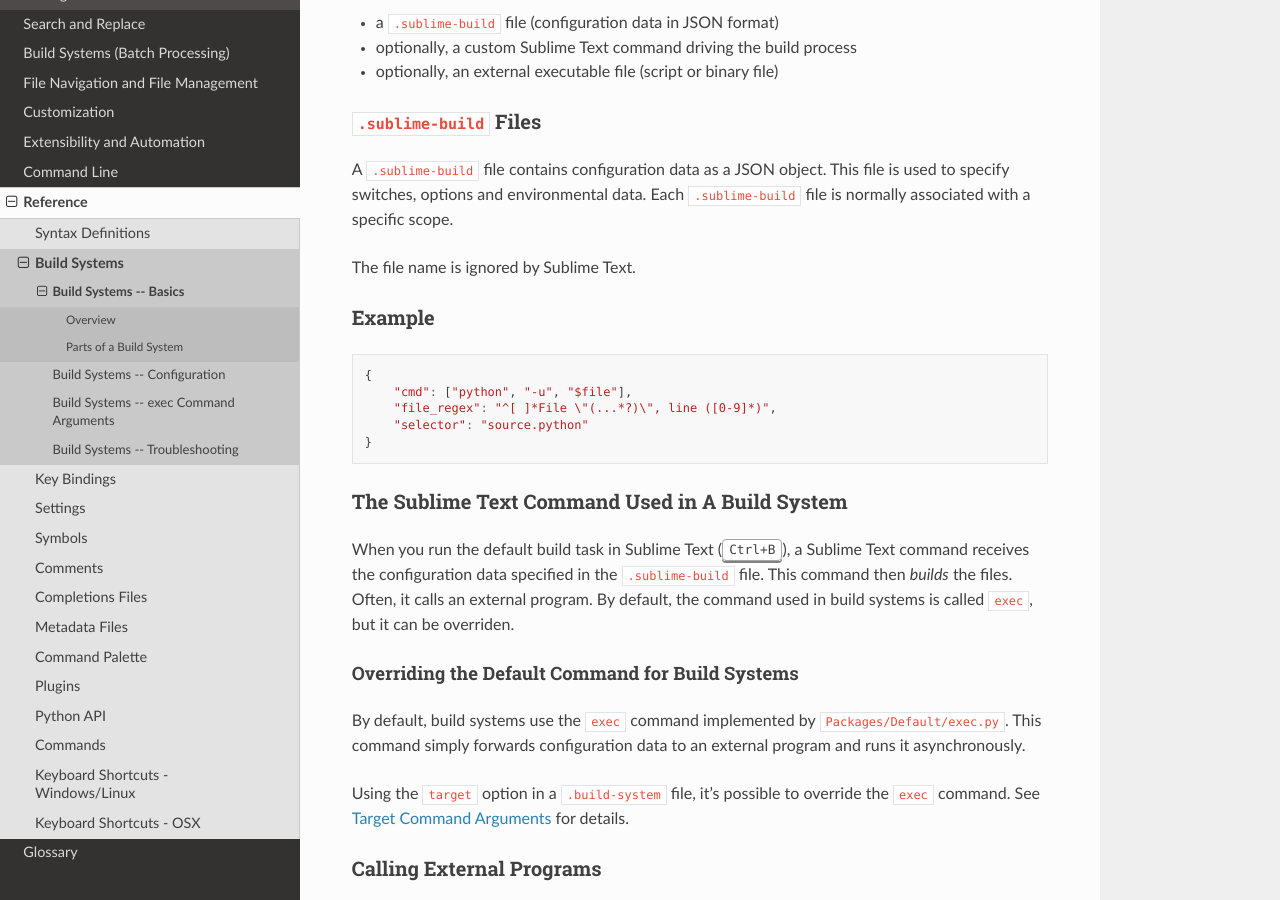
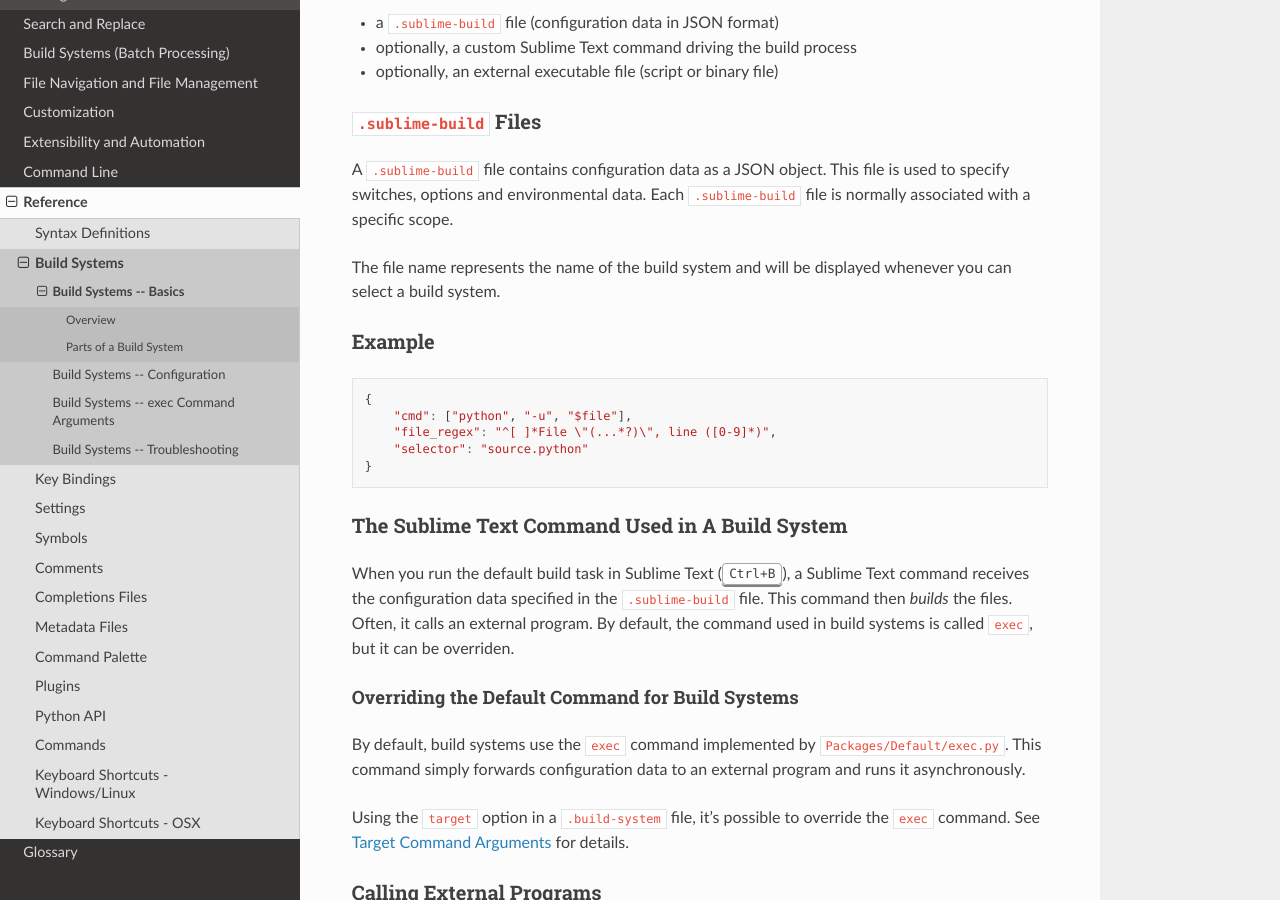
Before and after one commit to guillermooo/sublime-undocs, a Sphinx documentation site: the page built from source/reference/build_systems/basics.rst, in a window 1280 px wide and 900 px high, scrolled down 531 px. Built offline with Sphinx 7.4.7 and the Read the Docs theme 2.0.0, drawn with Linux system fonts in a browser that asks for light colours.

Commit message:
Small fixes for basic build system info

```diff
--- a/source/reference/build_systems/basics.rst
+++ b/source/reference/build_systems/basics.rst
@@ -6,7 +6,8 @@
 Overview
 ========
 
-Using build systems, you can run files
+Using build systems,
+you can run files
 through external programs
 without leaving Sublime Text,
 and see the output they generate.
@@ -41,9 +42,13 @@
 This file is used to specify
 switches, options and environmental data.
 Each ``.sublime-build`` file
-is normally associated with a specific scope.
+is normally associated
+with a specific scope.
 
-The file name is ignored by Sublime Text.
+The file name represents the name
+of the build system
+and will be displayed
+whenever you can select a build system.
 
 
 Example
@@ -107,7 +112,7 @@
 
 .. note::
 
-    Build systems can but don't need to
-    call external programs---a build system
-    could be implemented entirely
-    as a Sublime Text command.
+   Build systems can but don't need to
+   call external programs---a build system
+   could be implemented entirely
+   as a Sublime Text command.
```
